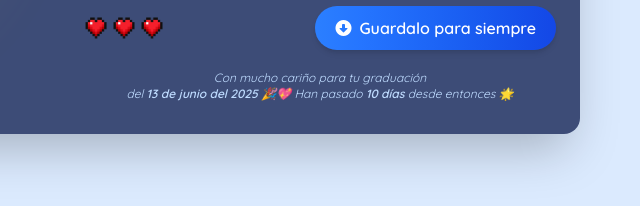
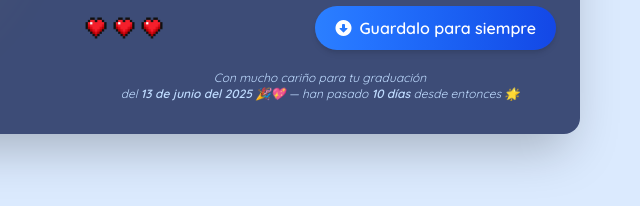
Before and after one commit to LeonelSyxz/Nat, an Astro site: page / in a window 1280 px wide. Shown: the part 540-746 px from the top of the page, 572-1212 px from the left. Built offline with nearby package versions, Linux system fonts and the light colour scheme; Astro itself is replaced by a stand-in of ours.

Commit message:
Update middleware and manifest handling; enhance graduation message display

```diff
--- a/src/pages/index.astro
+++ b/src/pages/index.astro
@@ -177,11 +177,8 @@ import "../styles/global.css";
         partes.push(`${días} día${días === 1 ? "" : "s"}`);
 
       const mensaje = `
-        <span class="block">
-          Con mucho cariño para tu graduación<br />
-          del <strong>13 de junio del 2025</strong> 🎉💖
-          Han pasado <strong>${partes.join(" y ")}</strong> desde entonces 🌟<br />
-        </span>
+        <span class="block">Con mucho cariño para tu graduación<br />
+        del <strong>13 de junio del 2025</strong> 🎉💖 — han pasado <strong>${partes.join(" y ")}</strong> desde entonces 🌟</span>
       `;
 
       document.getElementById("date").innerHTML = mensaje;
```
Also changed, not shown: 3 other files.
